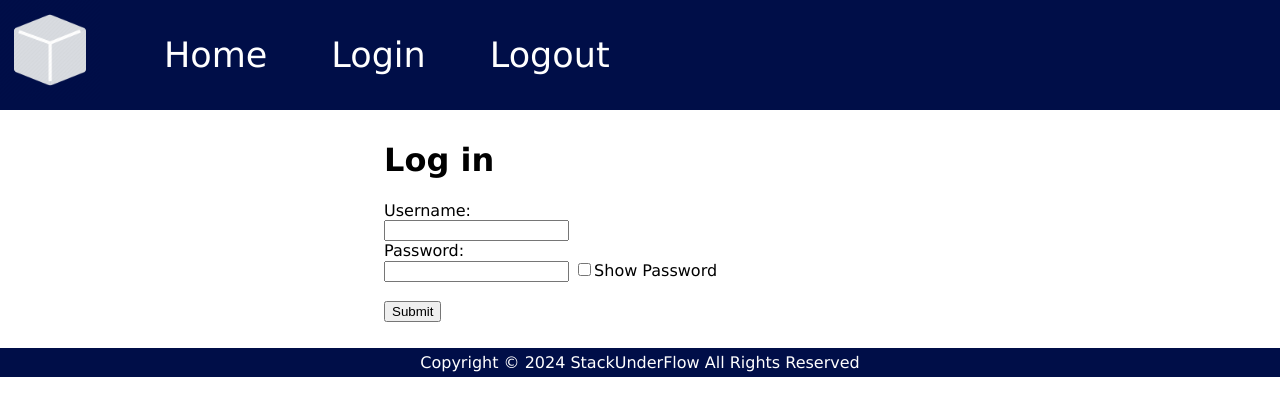
After one commit to Ocean48/stackunderflow, a PHP site: page /login.php in a window 1280 px wide. The commit adds this page. Shown: the top 416 px of the page. Run offline with PHP 8.4, Linux system fonts and the light colour scheme; a stand-in replaces the project's code that opens the database connection; some libraries are stand-ins or nearby versions.

Commit message:
added user login

```diff
--- a/admin/private/auth_functions.php
+++ b/admin/private/auth_functions.php
@@ -41,3 +41,12 @@ function user_is_logged_in()
 {
 	return isset($_SESSION['user_id']);
 }
+
+function user_require_login()
+{
+	if (!user_is_logged_in()) {
+		header('Location:login.php');
+	} else {
+		// Do nothing, let the rest of the page proceed
+	}
+}
--- a/admin/private/query_functions.php
+++ b/admin/private/query_functions.php
@@ -30,6 +30,35 @@ function get_admin_by_username($username)
 	return $admin;
 }
 
+// User
+function get_user_by_id($id)
+{
+	global $db;
+
+	$sql = "SELECT * FROM `user` ";
+	$sql .= "WHERE id='" . db_escape($db, $id) . "' ";
+	$sql .= "LIMIT 1";
+	$result = mysqli_query($db, $sql);
+	confirm_result_set($result, $db);
+	$admin = mysqli_fetch_assoc($result); // get first row
+	mysqli_free_result($result); // free result
+	return $admin;
+}
+
+function get_user_by_username($username)
+{
+	global $db;
+
+	$sql = "SELECT * FROM `user` ";
+	$sql .= "WHERE username='" . db_escape($db, $username) . "' ";
+	$sql .= "LIMIT 1";
+	$result = mysqli_query($db, $sql);
+	confirm_result_set($result, $db);
+	$admin = mysqli_fetch_assoc($result);// get first row
+	mysqli_free_result($result);
+	return $admin;
+}
+
 // function get_all_products()
 // {
 // 	global $db;
--- a/h_f/header.php
+++ b/h_f/header.php
@@ -20,6 +20,12 @@
         <a href="index.php" style="float: left;">
             <p >Home</p>
         </a>
+        <a href="login.php" style="float: left;">
+            <p >Login</p>
+        </a>
+        <a href="logout.php" style="float: left;">
+            <p >Logout</p>
+        </a>
         <br style="margin-bottom: 10px; clear: both;">
         <!-- <br style="margin-bottom: 10px; clear: both;"> -->
     </header>
--- a/index.php
+++ b/index.php
@@ -6,6 +6,8 @@ include('h_f/header.php');
 
 <main>
     <p>StackUnderFlow is coming soon!</p>
+    <h2 style="margin: auto; width: 60%; padding: 10px;">Hi <?php echo get_admin_by_id($_SESSION['admin_id'])['username']; ?>!</h2>
+
     <p></p>
 </main>
 
--- /dev/null
+++ b/login.php
@@ -0,0 +1,72 @@
+<?php
+require_once('admin/private/initialize.php');
+
+$errors = [];
+$username = '';
+$password = '';
+
+if ($_SERVER['REQUEST_METHOD'] === 'POST') {
+
+	$username = $_POST['username'];
+	$password = $_POST['password'];
+
+	// if there were no errors, try to login
+	if (empty($errors)) {
+		// Using one variable ensures that msg is the same
+		$login_failure_msg = "Log in was unsuccessful. Wrong username or password";
+
+		$admin = get_user_by_username($username);
+		if ($admin) {
+
+			if ($password == $admin['password']) {
+				// echo password_verify_own($password, $admin['password']);
+				// password matches
+				log_in_user($admin);
+				header("Location:index.php");
+			} else {
+				// username found, but password does not match
+				$errors[] = $login_failure_msg;
+			}
+		} else {
+			// no username found
+			$errors[] = $login_failure_msg;
+			echo "Username not found";
+		}
+	}
+}
+
+$page_title = 'StackUnderFlow';
+include('h_f/header.php');
+?>
+
+<div style="margin: auto; width: 40%; padding: 10px;">
+	<h1>Log in</h1>
+
+	<form action="login.php" method="post">
+
+		Username:<br />
+		<input type="text" name="username" required /><br />
+
+		Password:<br />
+		<input type="password" name="password" id="mypassword" required />
+		<input type="checkbox" onclick="show_password()">Show Password
+
+		<script>
+			function show_password() {
+				var x = document.getElementById("mypassword");
+				if (x.type === "password") {
+					x.type = "text";
+				} else {
+					x.type = "password";
+				}
+			}
+		</script>
+
+		<br><br>
+		<input type="submit" name="submit" value="Submit" />
+	</form>
+
+</div>
+
+
+<?php include('h_f/footer.php'); ?>
```
Also changed, not shown: logout.php (added, +8 -0 lines).
